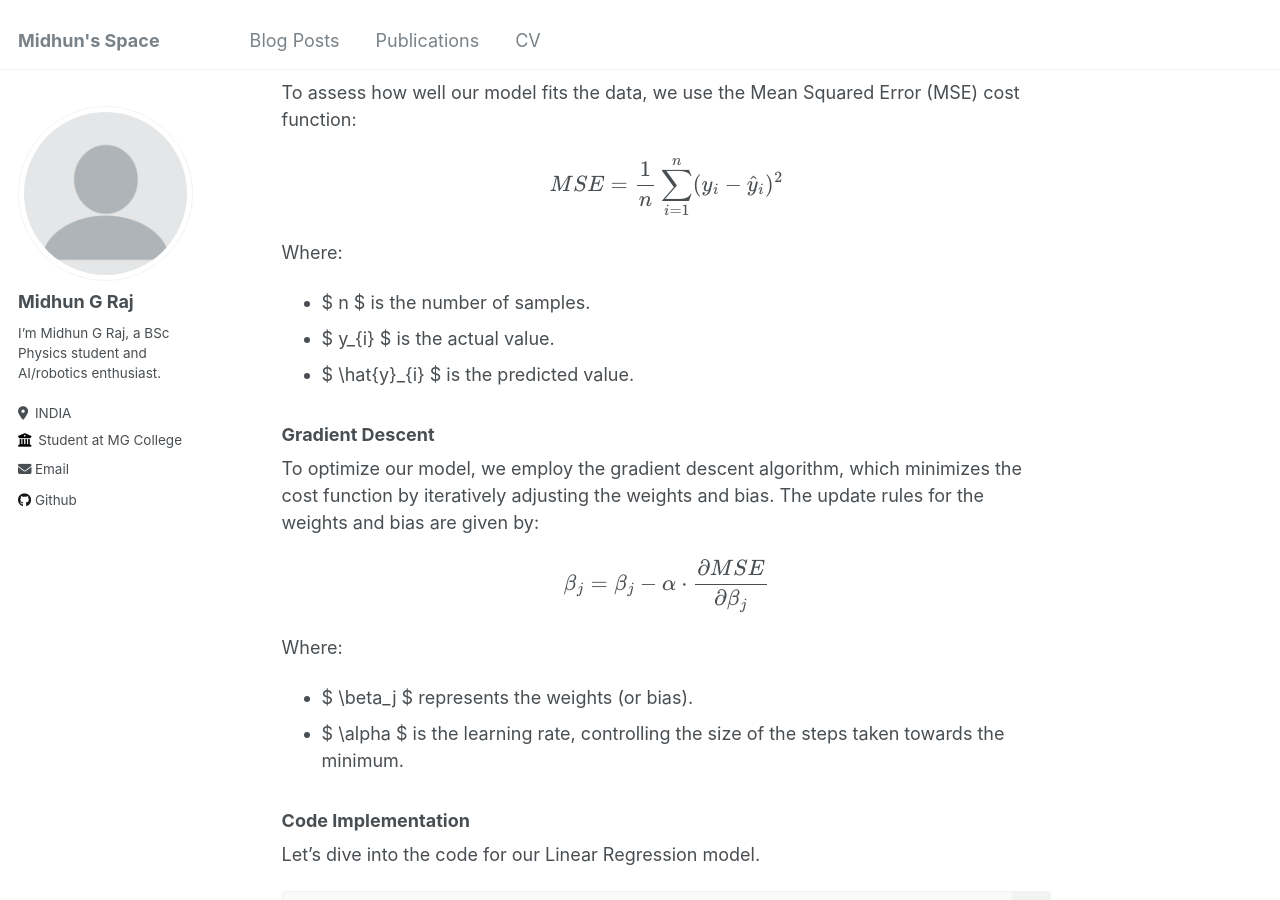
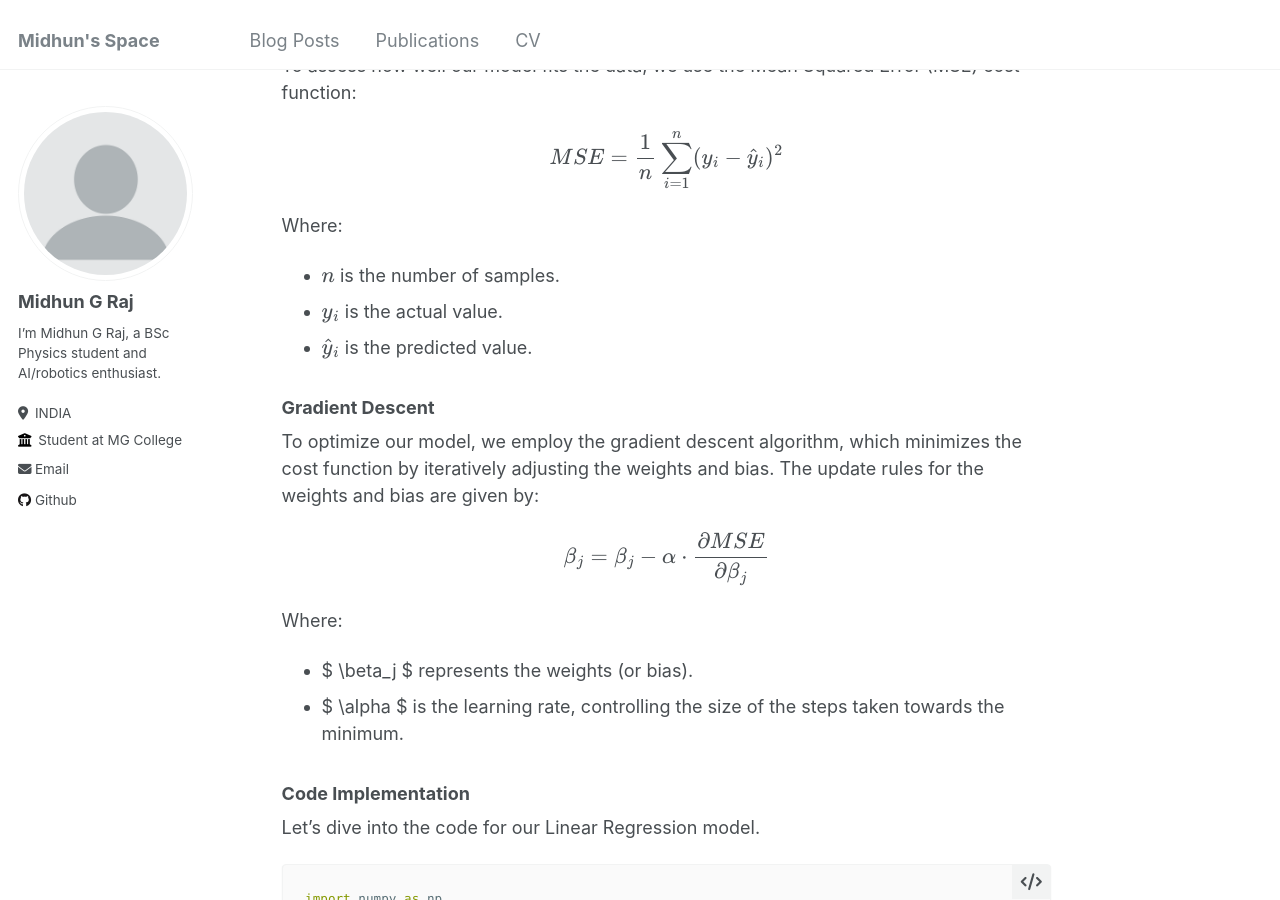
Before and after one commit to MIDHUNGRAJ/midhungraj.github.io, a Jekyll site: the page built from _posts/2022-12-24-blog-post-1.md, in a window 1280 px wide and 900 px high, scrolled down 4492 px. Built offline with Jekyll 4.4.1, drawn with Linux system fonts in a browser that asks for light colours.

```diff
--- a/_layouts/default.html
+++ b/_layouts/default.html
@@ -9,12 +9,6 @@ layout: compress
   <head>
     {% include head.html %}
     {% include head/custom.html %}
-    <head>
-      ...
-      <script src="https://polyfill.io/v3/polyfill.min.js?features=es6"></script>
-      <script id="MathJax-script" async src="https://cdn.jsdelivr.net/npm/mathjax@3/es5/tex-mml-chtml.js"></script>
-      ...
-  </head>
   </head>
 
   <body>
--- a/_posts/2022-12-24-blog-post-1.md
+++ b/_posts/2022-12-24-blog-post-1.md
@@ -169,9 +169,9 @@ MSE = \frac{1}{n} \sum_{i=1}^{n} (y_{i} - \hat{y}_{i})^2
 $$
 
 Where:
-- $ n $ is the number of samples.
-- $ y_{i} $ is the actual value.
-- $ \hat{y}_{i} $ is the predicted value.
+- $$ n $$ is the number of samples.
+- $$ y_{i} $$ is the actual value.
+- $$ \hat{y}_{i} $$ is the predicted value.
 
 ### Gradient Descent
 
```
